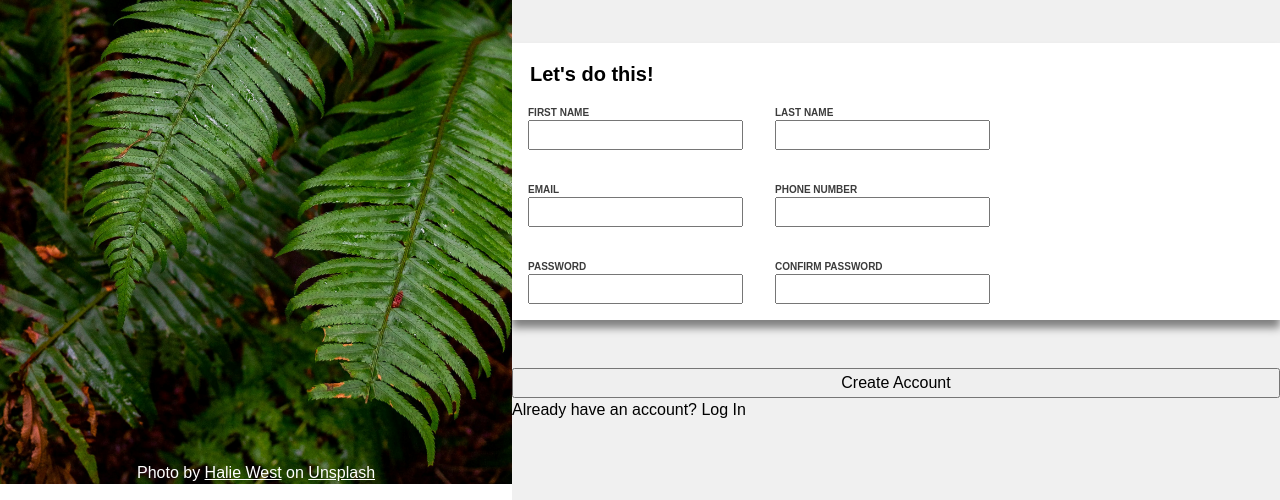
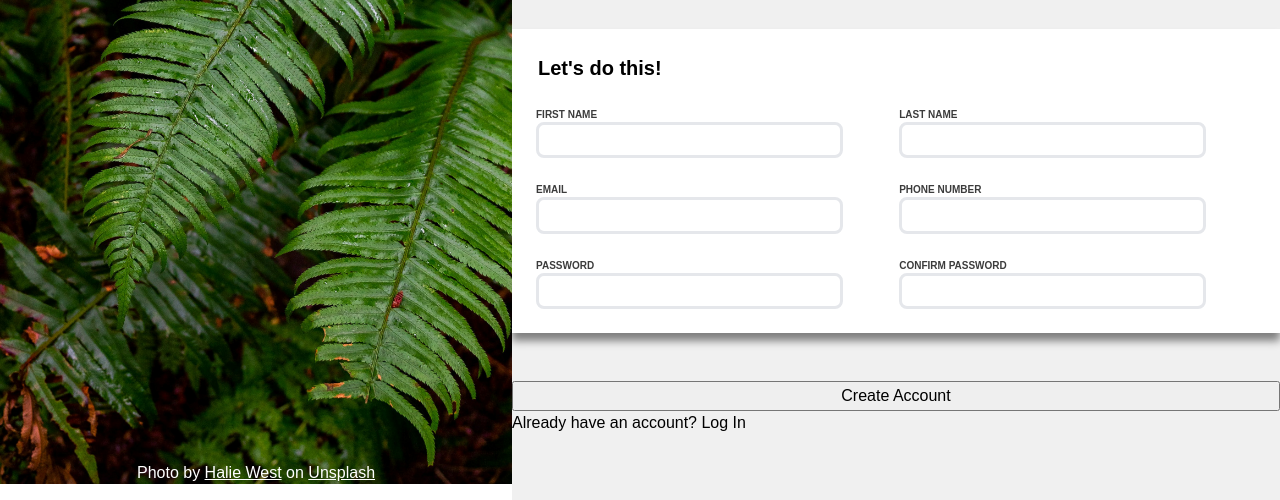
Before and after one commit to Nicolouiskayencodes/sign-up-form, a plain HTML site: page index.html in a window 1280 px wide. Shown: the part 300-800 px from the top of the page. Drawn offline with Linux system fonts and the light colour scheme.

Commit message:
Add pseudoclass styling to input elements

```diff
--- a/index.html
+++ b/index.html
@@ -38,17 +38,18 @@
         </div>
         <div class="field">
           <label for="phone-number">PHONE NUMBER</label>
-          <input type="number" id="phone-number" name="phone-number"/>
+          <input type="number" id="phone-number" name="phone-number" min="10" max="11"/>
         </div>
       </div>
       <div class="form-row">
         <div class="field">
           <label for="password">PASSWORD</label>
-          <input type="text" id="password" name="password"/>
+          <input type="text" id="password" name="password" minlength="8"/>
+          <span></span>
         </div>
         <div class="field">
           <label for="confirm-password">CONFIRM PASSWORD</label>
-          <input type="text" id="confirm-password" name="confirm-password"/>
+          <input type="text" id="confirm-password" name="confirm-password" minlength="8"/>
         </div>
       </div>
     </form>
--- a/style.css
+++ b/style.css
@@ -96,8 +96,7 @@ body{
 }
 
 .legend {
-  margin: 1rem;
-  margin-bottom: 0;
+  margin: 1.5rem;
 }
 .form-row {
   display: flex;
@@ -107,7 +106,10 @@ body{
 .field {
   display: flex;
   flex-direction: column;
-  margin: 1rem;
+  margin: 1.5rem;
+  margin-right: 2rem;
+  margin-top: 0;
+  width: 40%;
 }
 
 label {
@@ -115,3 +117,26 @@ label {
   font-weight: bold;
   color: rgb(60, 60, 60);
 }
+
+input {
+  border: #E5E7EB solid;
+  border-radius: 0.5rem;
+  outline: none;
+  width: 100%;
+  padding: 0.2rem;
+}
+
+input:focus {
+  border-color: blue;
+  box-shadow: 2px 2px 2px lightgray;
+}
+
+input:invalid {
+  border-color: rgb(226, 2, 2);
+}
+
+#password:invalid + span::after {
+content: "*Passwords do no match";
+color: rgb(226, 2, 2);
+font-size: 10px;
+}
```
